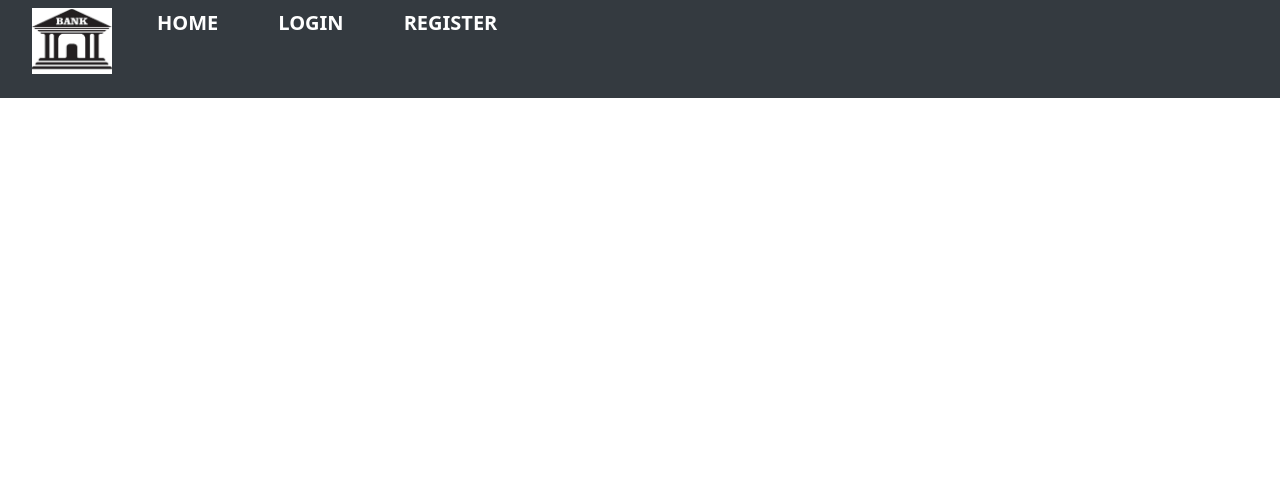
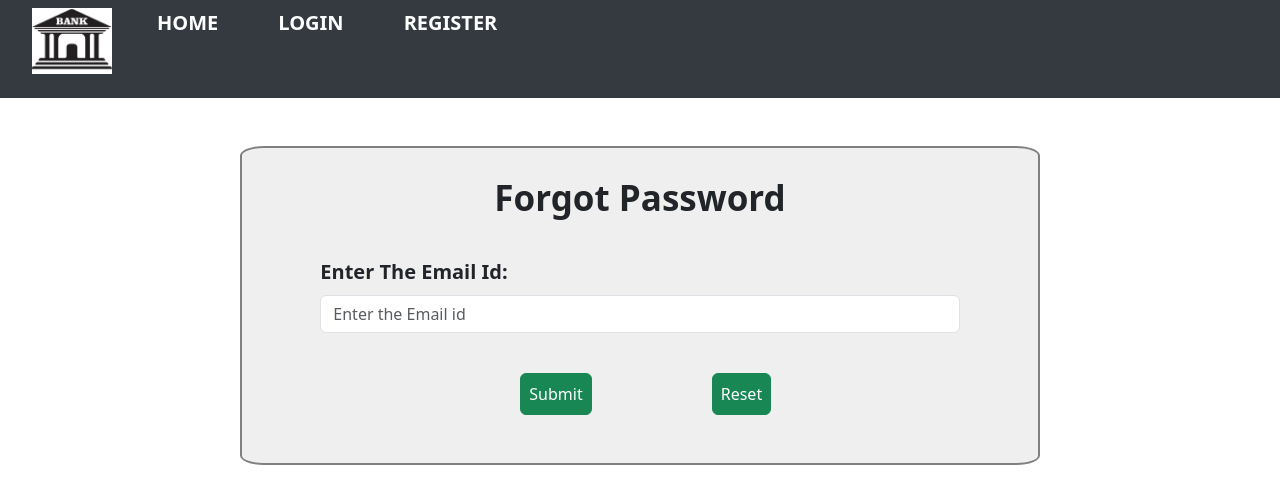
Before and after one commit to Manjunath-khot12/Online_banking, a React (Create React App) app: page /pages/ForgotPassword in a window 1280 px wide. Before the commit this address had no page. Shown: the top 504 px of the page. Built offline with nearby package versions, Linux system fonts and the light colour scheme; the HTML template or start-up script is replaced by a standard one.

Commit message:
user module second commit

```diff
--- a/src/App.js
+++ b/src/App.js
@@ -4,6 +4,7 @@ import { useAuth, AuthProvider } from "./context/AuthContext";
 import Home from './pages/Home';
 import Login from './pages/login';
 import Register from './pages/Registration';
+import ForgotPassword from './pages/ForgotPassword';
 import UserHome from './pages/user/UserHome';
 import MainNavbar from './components/navbar/MainNavbar';
 import UserNavbar from './components/navbar/UserNavbar';
@@ -20,6 +21,7 @@ function AppContent() {
         <Route path="/pages/Home" element={<Home />} />
         <Route path="/pages/login" element={<Login />} />
         <Route path="/pages/Registration" element={<Register />} />
+        <Route path="/pages/ForgotPassword" element={<ForgotPassword />} />
 
         {/* User Routes */}
         {isAuthenticated && (
--- a/src/components/navbar/MainNavbar.js
+++ b/src/components/navbar/MainNavbar.js
@@ -3,6 +3,7 @@ import { Outlet, Link } from 'react-router-dom';
 import Register from '../../pages/Registration';
 import Home from '../../pages/Home';
 import Login from '../../pages/login';
+import ForgotPassword from '../../pages/ForgotPassword';
 import '../../pages/Home.css';
 
 const MainNavbar = () => {
@@ -14,6 +15,7 @@ const MainNavbar = () => {
                     <li><Link className='link' to="/pages/Home">Home</Link></li>
                     <li><Link  className='link' to="/pages/login">Login</Link></li>
                     <li><Link className='link' to="/pages/Registration">Register</Link></li>
+                    <li><Link className='link' to="/pages/ForgotPassword"></Link></li>
                 </ul>
             </nav>
             <Outlet />
--- /dev/null
+++ b/src/pages/ForgotPassword.js
@@ -0,0 +1,84 @@
+import React, { useState } from "react";
+import 'bootstrap/dist/css/bootstrap.min.css';
+import './Home.css';
+import * as yup from 'yup';
+import axios from "axios";
+import { useNavigate, Link } from 'react-router-dom';
+
+function ForgotPassword() {
+    const [email, setEmail] = useState('');
+    const [error, setError] = useState({});
+    const [firstName, setFirstName] = useState('');
+    const [password, setPassword] = useState('');
+    const navigate = useNavigate();
+
+    const userSchema = yup.object().shape({
+        email: yup.string().email("Invalid Email Address").required("Email Id is required")
+    });
+
+    async function validateForm() {
+        try {
+            await userSchema.validate({ email }, { abortEarly: false });
+            setError({});
+            handleSubmit();
+        } catch (validationError) {
+            const errorMessages = {};
+            validationError.inner.forEach((e) => {
+                errorMessages[e.path] = e.message;
+            });
+            setError(errorMessages);
+        }
+    }
+
+    async function handleSubmit() {
+        try {
+            const response = await axios.post('http://localhost:8080/banking/forgotpassword', { email });
+            if (response.status === 200) {
+                const data = response.data;
+                setFirstName(data.firstName);
+                setPassword(data.password);
+                alert(`Welcome, ${data.firstName}\nYour Password is: ${data.password}`);
+                navigate('/pages/login');
+            } else {
+                setError({ general: "Invalid Credentials" });
+            }
+        } catch (error) {
+            console.error("Error response:", error.response);
+            setError({ general: 'Error in getting password, Please try again' });
+        }
+    }
+
+    function handleReset() {
+        setEmail('');
+        setError({});
+    }
+
+    return (
+        <div className="container-fluid d-flex justify-content-center mt-5">
+            <div className="row registration-contanier justify-content-center">
+                <p id="Registration-heading" className='mt-4'>Forgot Password</p>
+                <div className="col-md-10">
+                    <form>
+                        <div className="mt-3 mb-4">
+                            <label htmlFor="email" className="form-label">Enter The Email Id:</label>
+                            <input
+                                type="text"
+                                id="email"
+                                value={email}
+                                className="form-control"
+                                placeholder="Enter the Email id"
+                                onChange={(e) => setEmail(e.target.value)}
+                            />
+                            <div className="text-danger">{error.email}</div>
+                        </div>
+                        <button type="button" className="btn res-btn1 p-2 btn-success mt-3" onClick={validateForm}>Submit</button>
+                        <button type="button" className="btn res-btn2 p-2 btn-success mt-3" onClick={handleReset}>Reset</button>
+                        <div className="text-danger fs-5 text-center mt-4 mb-5">{error.general}</div>
+                    </form>
+                </div>
+            </div>
+        </div>
+    )
+}
+
+export default ForgotPassword;
--- a/src/pages/Registration.js
+++ b/src/pages/Registration.js
@@ -62,7 +62,10 @@ function Register() {
             });
 
             if (response.status === 200) {
-                alert('Registration successful');
+                alert(`Registration successful
+
+                        Username is : ${email}
+                        Password is : ${password}`);
                 navigate('/pages/login');
             }
         } catch (error) {
@@ -83,6 +86,7 @@ function Register() {
          setAge('');
          setAddress('');
          setGender('');
+         setErrors({});
    }
 
 
--- a/src/pages/login.js
+++ b/src/pages/login.js
@@ -10,6 +10,8 @@ import { useNavigate, Link } from 'react-router-dom';
 function Login() {
     const [email, setEmail] = useState('');
     const [password, setPassword] = useState('');
+    const[firstName,setFirstName]=useState('');
+    const[customerID,setCustomerId]=useState('');
     const [errors, setError] = useState({});
     const { login } = useAuth();
     const navigate = useNavigate();
@@ -50,10 +52,16 @@ function Login() {
             try {
                 const response = await axios.post('http://localhost:8080/banking/login', { email, password });
                 if (response.status === 200) {
-                    alert("Login Successful");
+                    const data = response.data;
+                    setFirstName(data.firstName);
+                    setCustomerId(data.customerID);
+                    alert(`Welcome, ${data.firstName}
+                           \n Customer Id is : ${data.customerID}`);
                     login(); // Set authentication state
-                    navigate('/user/UserHome'); // Redirect to user home
-                } else {
+                    navigate('/user/UserHome', { state: { firstName: data.firstName, customerId: data.customerID } });
+                }
+                else
+                {
                     setError({ global: "Invalid Credentials" });
                 }
             } catch (error) {
@@ -101,7 +109,7 @@ function Login() {
                                 <Link to="/pages/Registration">New User? Register Here.</Link>
                             </div>
                             <div className="mt-2 fs-5 text-center">
-                                <Link to="/pages/Registration">Forgot Password?</Link>
+                                <Link to="/pages/ForgotPassword">Forgot Password?</Link>
                             </div>
                         </form>
                     </div>
--- a/src/pages/user/UserHome.js
+++ b/src/pages/user/UserHome.js
@@ -1,10 +1,15 @@
 import React from "react";
 import { useAuth } from '../../context/AuthContext';
 import { useNavigate } from 'react-router-dom';
+import { useLocation } from 'react-router-dom';
+
+
 
 function UserHome() {
     const { logout } = useAuth();
     const navigate = useNavigate();
+    const location = useLocation();
+    const { firstName, customerId } = location.state || {};
 
     const handleLogout = () => {
         logout();
@@ -13,7 +18,8 @@ function UserHome() {
 
     return (
         <div>
-            <h1>Welcome to User Home</h1>
+            <h1>Welcome,{firstName} </h1>
+            <p>Your Customer ID is: {customerId}</p>
             <button onClick={handleLogout}>Logout</button>
         </div>
     );
```
